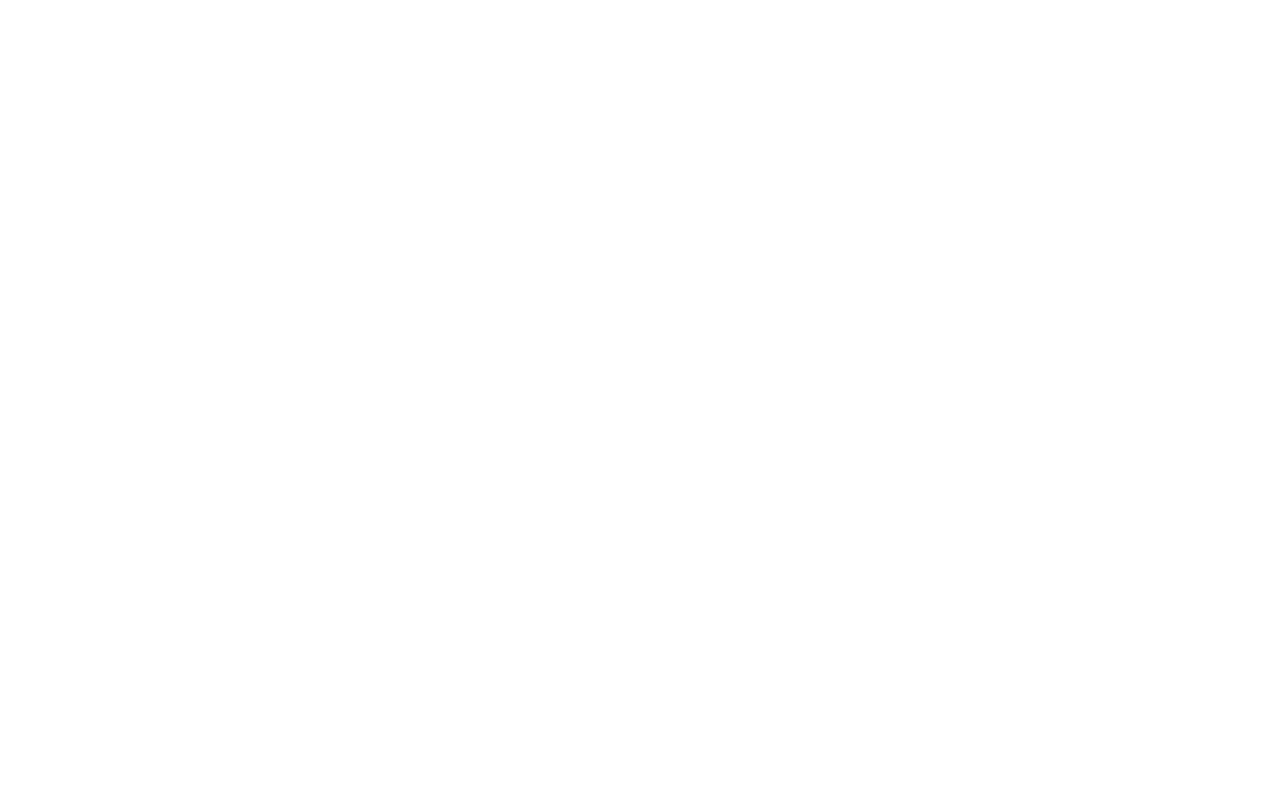
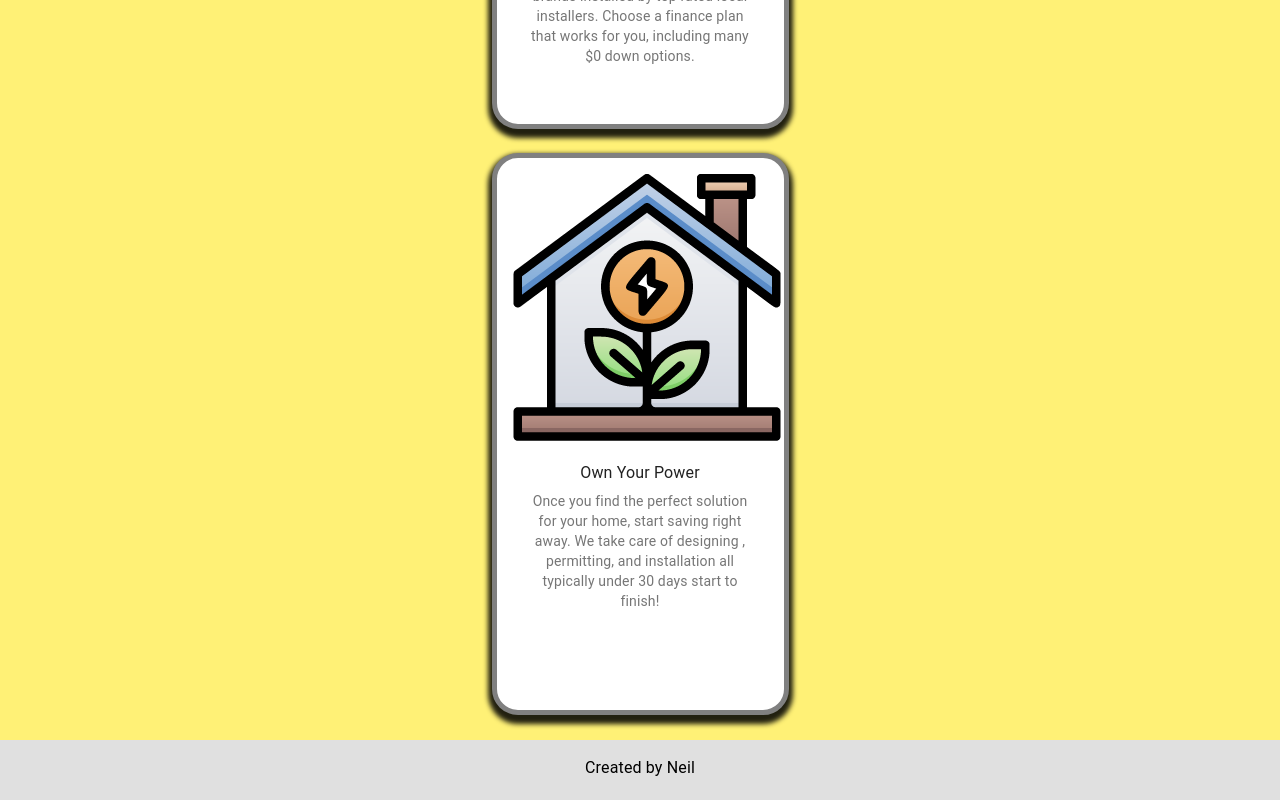
Before and after one commit to NGDino/solar-beat, a React (Create React App) app in the folder solar-beat/: page / in a window 1280 px wide. Shown: the part 1809-2609 px from the top of the page. Before the commit the page ends 1364 px from the top, so only its background shows below. Built offline with nearby package versions, Linux system fonts and the light colour scheme.

Commit message:
mini footer needs more.  Home and equipment done.  Forms need auth a

```diff
--- a/solar-beat/src/App.js
+++ b/solar-beat/src/App.js
@@ -16,9 +16,7 @@
 import Calculator from './pages/Calculator';
 import Contact from './pages/Contact';
 import CalcResults from './pages/CalcResults';
-import {ThemeProvider, createMuiTheme} from '@material-ui/core';
-import {orange} from '@material-ui/core/colors'
-
+import Footer from './components/Footer'
 // const theme = createMuiTheme({
 //   palette:{
 //     primary: orange
@@ -39,7 +37,7 @@
           <Route exact path = '/contact'  component = {Contact} />
           <Route exact path = '/results'  component = {CalcResults} />
         </Switch>
-
+        <Footer/>
         {/* </ThemeProvider> */}
       </Router>
 
--- a/solar-beat/src/components/EquipmentCards/index.js
+++ b/solar-beat/src/components/EquipmentCards/index.js
@@ -3,12 +3,10 @@
 import {makeStyles} from "@material-ui/core/styles";
 
 import EcoIcon from '@material-ui/icons/Eco'
-import Hero from '../../assets/images/solarhouse.jpg';
 import Panels from '../../assets/images/rec-panels.jpg';
 import Inverter from '../../assets/images/inverters.png';
 import Batteries from '../../assets/images/batteries.png';
 import Mounts from '../../assets/images/ground-vs-roof.jpg';
-
 
 const useStyles= makeStyles({
     container2: {
@@ -26,13 +24,11 @@
     }
 })
 
-
 const EquipmentCards = () => {
     const classes = useStyles();
     return(
         <Container className=''>
                 <Grid container spacing={4} >
-
                     <Grid item xs={12} md={5}  >
                     <Box >
                     <Card className={classes.card} borderRadius={26} >
--- /dev/null
+++ b/solar-beat/src/components/Footer/index.js
@@ -0,0 +1,26 @@
+import React from 'react';
+import {Box, Typography, BottomNavigation } from '@material-ui/core';
+import {makeStyles} from '@material-ui/core/styles';
+
+const useStyles = makeStyles({
+
+    text:{
+        padding: '1em'
+
+    }
+})
+
+const Footer = () => {
+    const classes = useStyles()
+
+    return (
+        <Box height={60} bgcolor='primary.main'>
+            {/* <BottomNavigation > */}
+                <Typography className ={classes.text}>
+                    Created by Neil
+                </Typography>
+            {/* </BottomNavigation> */}
+        </Box>
+    )
+}
+export default Footer;
--- a/solar-beat/src/components/Header/index.js
+++ b/solar-beat/src/components/Header/index.js
@@ -1,11 +1,8 @@
-import React, {useState, useEffect} from 'react';
+import React, {useState} from 'react';
 import { makeStyles } from '@material-ui/core/styles';
 import {AppBar, Toolbar, Button,IconButton, Drawer, List, ListItem, ListItemText} from '@material-ui/core';
 
-import {
-
-    Link as RouterLink
-} from 'react-router-dom'
+import { Link as RouterLink } from 'react-router-dom'
 
 import MenuIcon from '@material-ui/icons/Menu';
 
@@ -77,7 +74,7 @@
 
     return (
         <div className={classes.title} >
-            <AppBar position="static">
+            <AppBar position="sticky">
                 <Toolbar>
 
                     <IconButton
--- a/solar-beat/src/components/Hero/index.js
+++ b/solar-beat/src/components/Hero/index.js
@@ -1,7 +1,6 @@
 import React from 'react';
 import {Typography, Grid, Box } from '@material-ui/core';
 import {makeStyles} from '@material-ui/core/styles';
-import {borders} from '@material-ui/system';
 import heroImage from '../../assets/images/solarhouse.jpg';
 
 
@@ -40,8 +39,9 @@
         container
         spacing={0}
         justify='center'
+        alignContent='flex-start'
+        direction='column'
         align='center'
-        direction='column'
         className={classes.hero}>
 
             <Grid item xs={12} sm={6} md={4} className= {classes.border}>
--- a/solar-beat/src/components/HomeCards/index.js
+++ b/solar-beat/src/components/HomeCards/index.js
@@ -18,7 +18,8 @@
             marginTop: '20px'
         },
         cardContainer: {
-            padding: '8px',
+            padding: '1em 10px 25px 10px',
+            display: 'block'
         },
         cardStyle : {
             height: '65vh',
--- a/solar-beat/src/index.js
+++ b/solar-beat/src/index.js
@@ -4,7 +4,6 @@
 import App from './App';
 import reportWebVitals from './reportWebVitals';
 import {ThemeProvider, createMuiTheme} from '@material-ui/core';
-import {yellow, amber} from '@material-ui/core/colors'
 
 const theme = createMuiTheme({
 
@@ -24,7 +23,6 @@
   <ThemeProvider theme={theme}>
     <App />
   </ThemeProvider>,
-
   document.getElementById('root')
 );
 
--- a/solar-beat/src/pages/Equipment/index.js
+++ b/solar-beat/src/pages/Equipment/index.js
@@ -11,7 +11,6 @@
 
     return(
         <Box bgcolor="secondary.light">
-
             <EquipmentHero/>
             <EquipmentCards/>
         </Box>
--- a/solar-beat/src/pages/Home/index.js
+++ b/solar-beat/src/pages/Home/index.js
@@ -1,5 +1,5 @@
 import React from 'react';
-
+import {Box} from '@material-ui/core'
 
 import Hero from '../../components/Hero';
 import HomeCards from '../../components/HomeCards';
@@ -11,10 +11,10 @@
 
     return(
         // <React.Fragment >
-    <div>
+    <Box>
         <Hero/>
         <HomeCards/>
-    </div>
+    </Box>
         // </React.Fragment>
 
 
```
Also changed, not shown: 1 other file (tests, documents, lock files or other folders).
